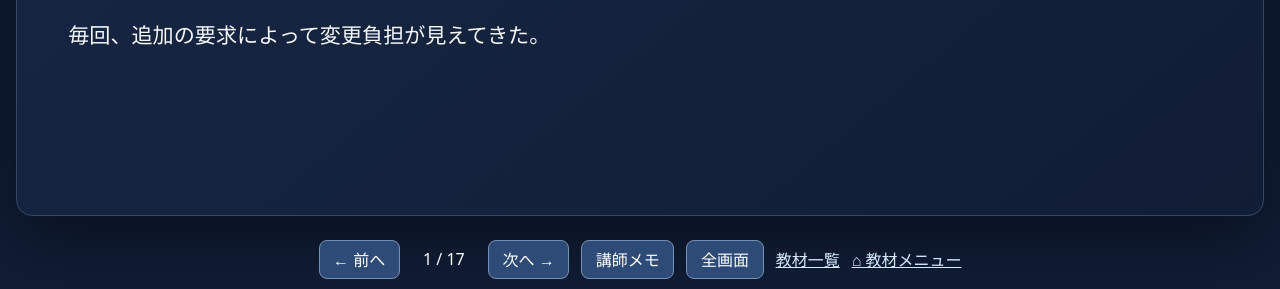
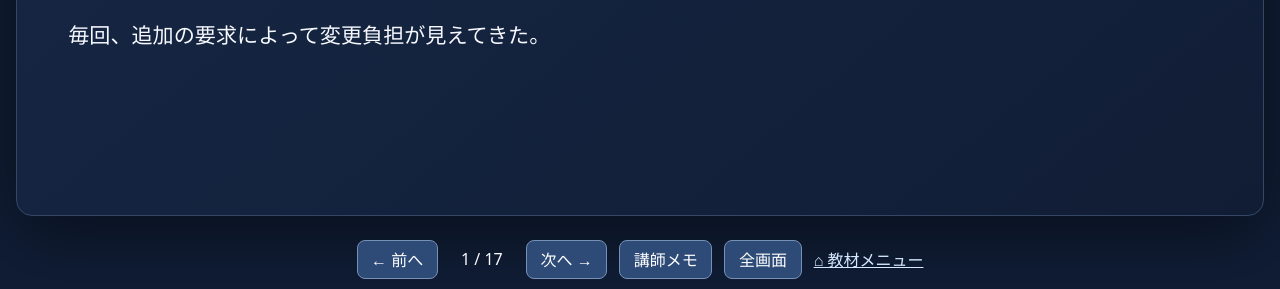
Before and after one commit to Sarajevo001/oop-rpg-workshop, a plain HTML site: page src/public/presentations/summary/index.html in a window 1280 px wide. Shown: the part 511-800 px from the top of the page. Drawn offline with Linux system fonts and the light colour scheme.

Commit message:
Remove duplicate materials menu link in summary slides

```diff
--- a/src/public/presentations/summary/index.html
+++ b/src/public/presentations/summary/index.html
@@ -38,7 +38,7 @@
 <section class="slide" hidden><div class="kicker">RPG WORKSHOP / summary</div><h1>詳説 7：道具は、使いどころが大事</h1><div class="detail"><p><strong>目的：</strong>追加要求によって変更負担が明らかになります。</p><p>便利な道具も、使う場面を間違えると過剰設計になる。</p><p>この要求を満たすには、どの責務や条件を変更する必要があるか確認します。実装と実行結果を照合してください。</p></div></section>
 <section class="slide" aria-label="スライド8" hidden><div class="kicker">RPG WORKSHOP / まとめ・種明かし</div><h1>質疑・終了</h1><div class="feature ">別解も歓迎。設計は『唯一解探し』ではない。</div><p class="description">今日のRPGのコードは教材サイトからいつでも確認できる。</p><aside class="speaker" hidden>3分：質疑とクロージング。</aside></section>
 <section class="slide" hidden><div class="kicker">RPG WORKSHOP / summary</div><h1>詳説 8：質疑・終了</h1><div class="detail"><p><strong>目的：</strong>各章で、重複、所属判定、操作の注入、状態共有を扱いました。</p><p>今日のRPGのコードは教材サイトからいつでも確認できる。</p><p>この要求を満たすには、どの責務や条件を変更する必要があるか確認します。実装と実行結果を照合してください。</p></div></section>
-<section class="slide" hidden><div class="kicker">RPG WORKSHOP / summary</div><h1>自習用の確認問題</h1><div class="detail"><p>第1章：攻撃処理の複製による変更負担は？</p><p>第2章：種類と所属の判定はどう違う？</p><p>第3章：所属と操作方式をどう分離する？</p><p>第4章：敵A/Bの共有と敵Cの独立をどう表す？</p></div></section></main><nav class="controls" aria-label="スライド操作"><button id="prev" type="button">← 前へ</button><span id="count" aria-live="polite">1 / 8</span><button id="next" type="button">次へ →</button><button id="notes" type="button" aria-pressed="false">講師メモ</button><button id="full" type="button">全画面</button><a href="../../" style="color:#d5e9ff">教材一覧</a><a href="../../" class="home-link" style="color:#d5e9ff" aria-label="教材メニューに戻る">⌂ 教材メニュー</a></nav><script>
+<section class="slide" hidden><div class="kicker">RPG WORKSHOP / summary</div><h1>自習用の確認問題</h1><div class="detail"><p>第1章：攻撃処理の複製による変更負担は？</p><p>第2章：種類と所属の判定はどう違う？</p><p>第3章：所属と操作方式をどう分離する？</p><p>第4章：敵A/Bの共有と敵Cの独立をどう表す？</p></div></section></main><nav class="controls" aria-label="スライド操作"><button id="prev" type="button">← 前へ</button><span id="count" aria-live="polite">1 / 8</span><button id="next" type="button">次へ →</button><button id="notes" type="button" aria-pressed="false">講師メモ</button><button id="full" type="button">全画面</button><a href="../../" class="home-link" style="color:#d5e9ff" aria-label="教材メニューに戻る">⌂ 教材メニュー</a></nav><script>
 (() => {
   'use strict';
   const slides = [...document.querySelectorAll('.slide')];
```
